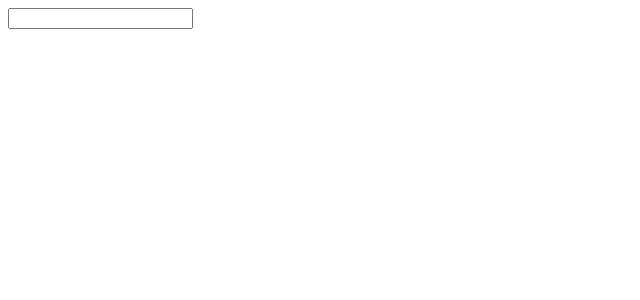
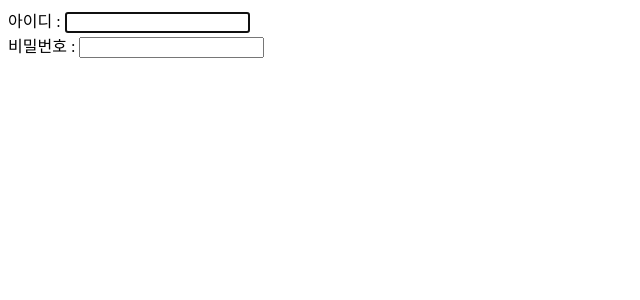
Before and after one commit to Seogun95/react-hook-prac, a React (Create React App) app: page / in a window 1280 px wide. Shown: the top 300 px of the page, without its empty margins (0-640 px from the left). Built offline with nearby package versions, Linux system fonts and the light colour scheme.

Commit message:
feat: about useRef

```diff
--- a/src/App.js
+++ b/src/App.js
@@ -1,26 +1,45 @@
-// src/App.js
-import { React, useEffect, useState } from 'react';
+import { React, useEffect, useRef, useState } from 'react';
 
 function App() {
-  const [value, setValue] = useState('');
+  const idRef = useRef('');
+  const pwRef = useRef('');
 
+  const [id, setId] = useState('');
+
+  const changeIdInputHandler = (event) => {
+    setId(event.target.value);
+  };
+
+  // 렌더링이 될 때 id input에 자동 focusing
   useEffect(() => {
-    // 화면에 컴포넌트가 나타났을(mount) 때 실행하고자 하는 함수
-    console.log(`hello useEffect! : ${value} `);
-    return () => {
-      // 화면에서 컴포넌트가 사라졌을(unmount) 때 실행하고자 하는 함수
-      console.log('사라진다!');
-    };
-  }, [value]);
+    idRef.current.focus();
+  }, []);
+
+  // useEffect 안에 조건!
+  // id input에 길이가 10개가 넘어가면 자동으로 pw input으로 focusing
+  useEffect(() => {
+    if (id.length >= 10) {
+      pwRef.current.focus();
+    }
+  }, [id]);
 
   return (
-    <div>
-      <input
-        type="text"
-        value={value}
-        onChange={(e) => setValue(e.target.value)}
-      />
-    </div>
+    <>
+      <div>
+        <lable>아이디 : </lable>
+        <input
+          type="text"
+          ref={idRef}
+          value={id}
+          onChange={changeIdInputHandler}
+        />
+      </div>
+      <div>
+        <lable>비밀번호 : </lable>
+        <input type="password" ref={pwRef} />
+      </div>
+    </>
   );
 }
+
 export default App;
```
